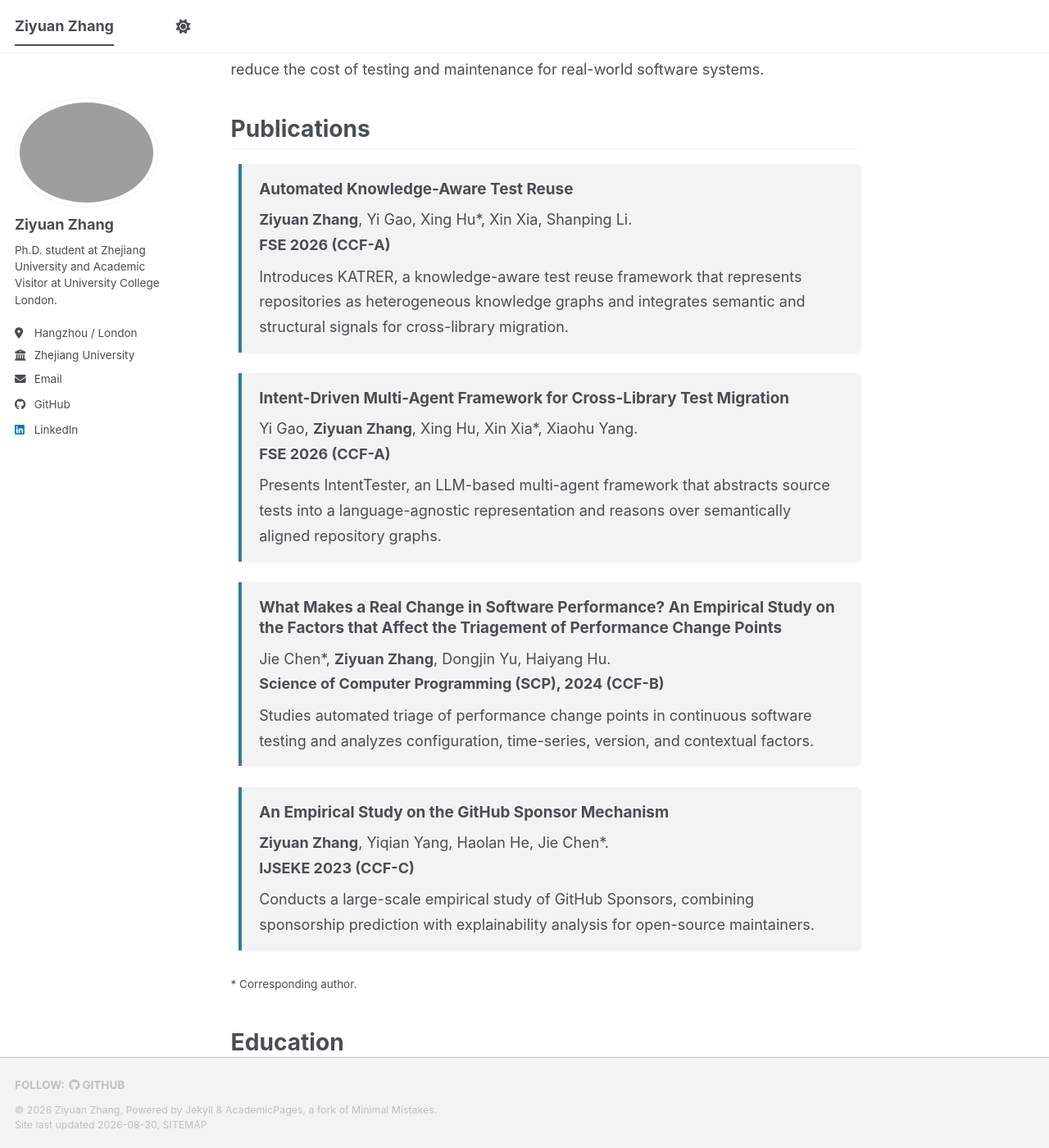
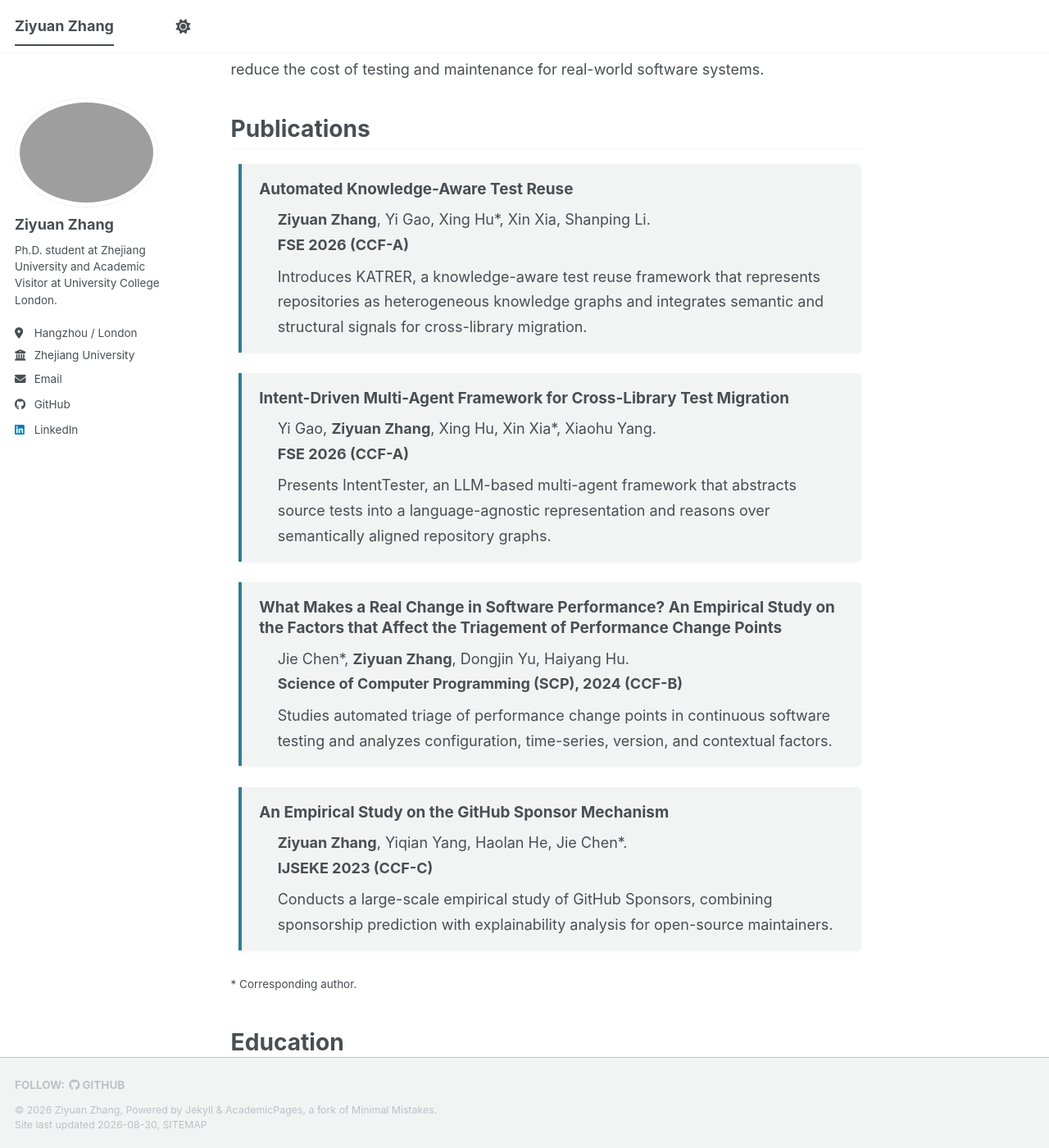
Before and after one commit to TinyyTomato/TinyyTomato.github.io, a Jekyll site: the page built from _pages/about.md, in a window 1280 px wide and 1400 px high, scrolled down 342 px. Shown: the whole window at 82% size. Built offline with Jekyll 4.4.1, drawn with Linux system fonts in a browser that asks for light colours; a style sheet for code colours, icons or effects is not loaded.

Commit message:
Indent publication details beneath titles

```diff
--- a/assets/css/main.scss
+++ b/assets/css/main.scss
@@ -75,6 +75,7 @@
 
 .publication-card p {
   margin: 0.45rem 0;
+  padding-left: 1.25rem;
 }
 
 .publication-card p:last-child {
@@ -92,6 +93,10 @@
     padding: 0.85rem 0.9rem 0.75rem;
   }
 
+  .publication-card p {
+    padding-left: 0.75rem;
+  }
+
   .page__content > h1 {
     margin-top: 1.8rem;
   }
```
